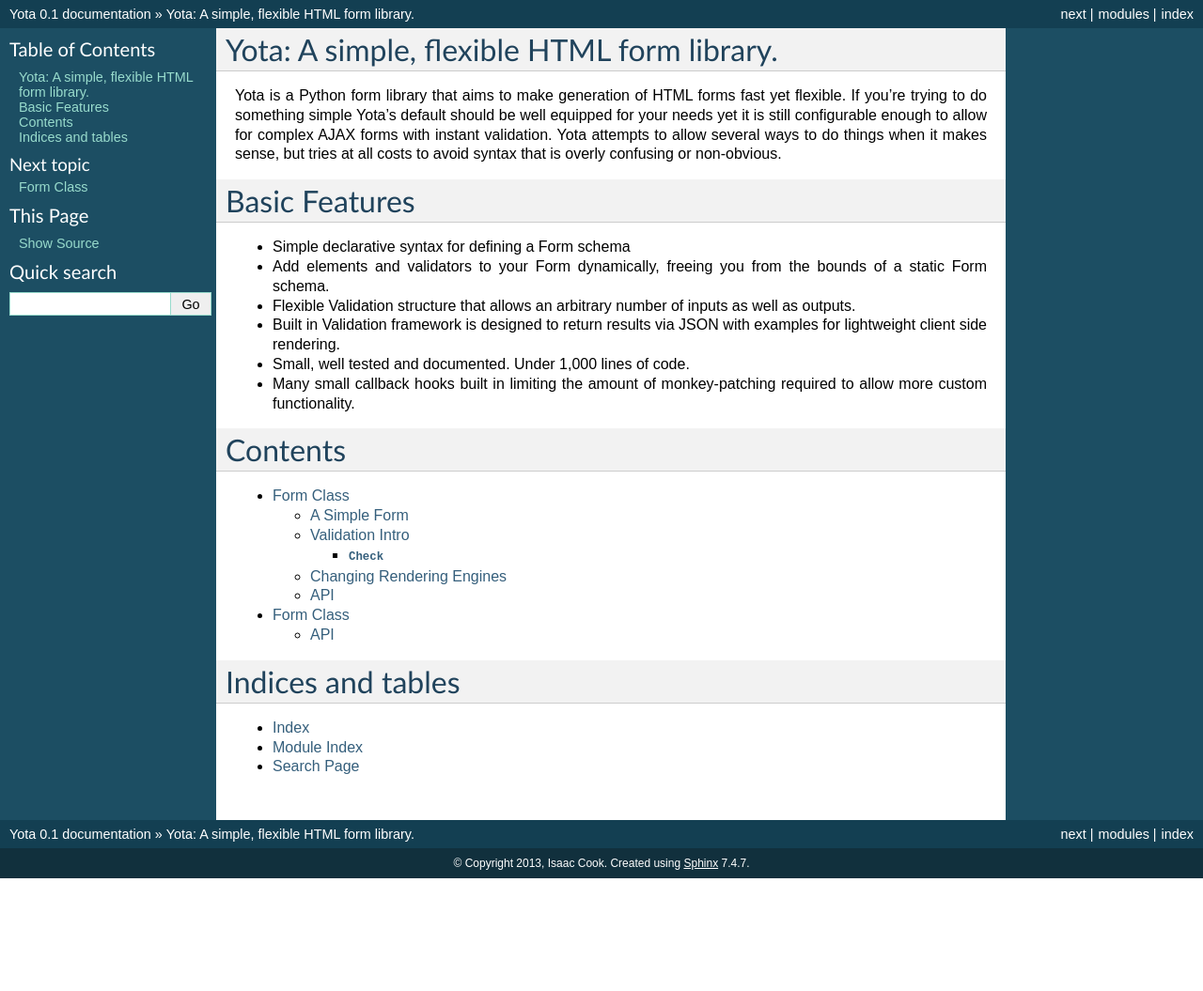
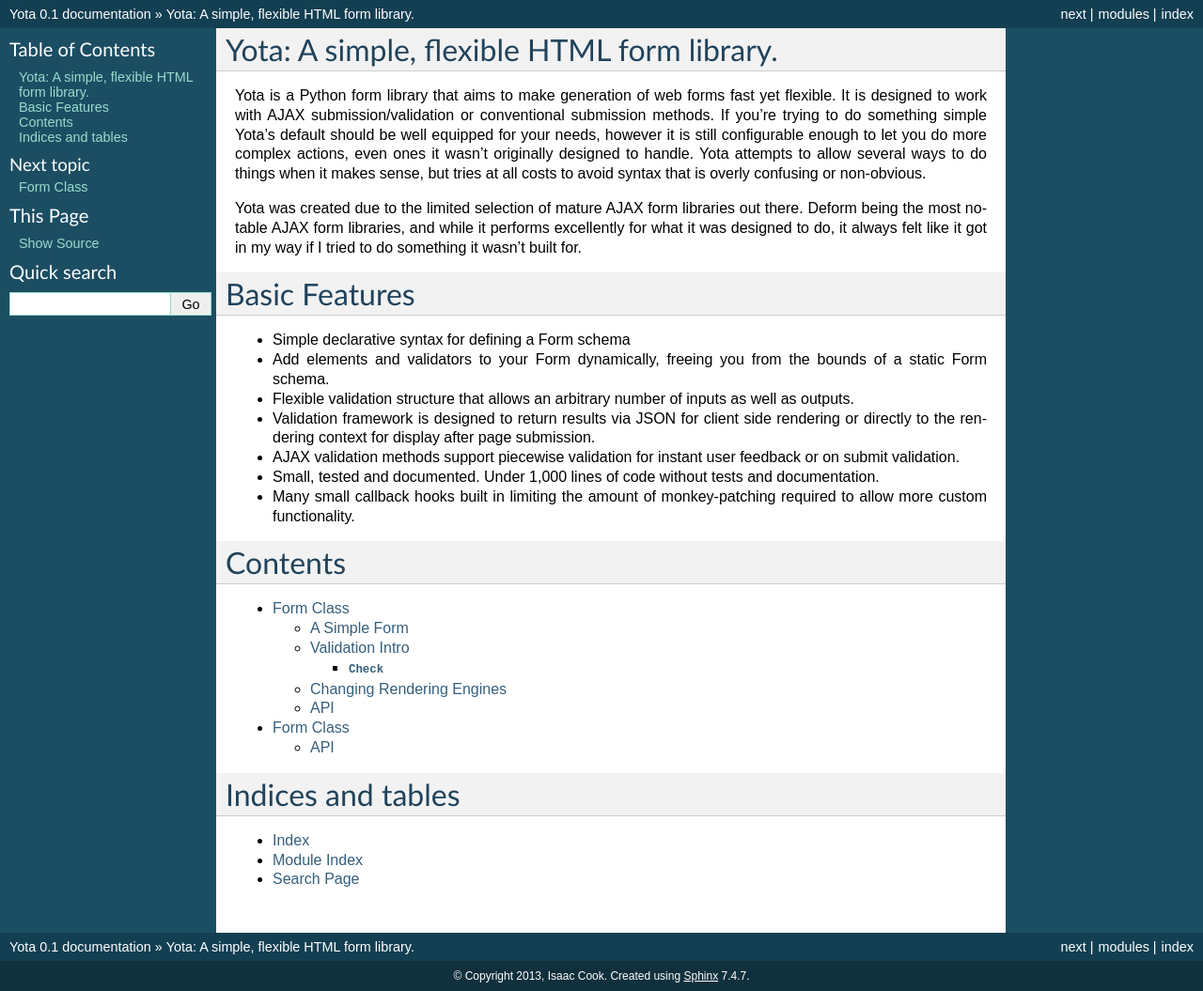
Before and after one commit to icook/yota, a Sphinx documentation site: the page built from docs/index.rst, in a window 1280 px wide. Shown: the whole page at 94% size. Built offline with Sphinx 7.4.7, drawn with Linux system fonts in a browser that asks for light colours; before the commit the page ends 935 px from its top, so only the background shows below that.

Commit message:
Updated main docs

```diff
--- a/docs/index.rst
+++ b/docs/index.rst
@@ -6,16 +6,19 @@
 Yota: A simple, flexible HTML form library.
 ===========================================
 
-Yota is a Python form library that aims to make generation of HTML forms fast yet flexible. If you're trying to do something simple Yota's default should be well equipped for your needs yet it is still configurable enough to allow for complex AJAX forms with instant validation. Yota attempts to allow several ways to do things when it makes sense, but tries at all costs to avoid syntax that is overly confusing or non-obvious.
+Yota is a Python form library that aims to make generation of web forms fast yet flexible. It is designed to work with AJAX submission/validation or conventional submission methods. If you're trying to do something simple Yota's default should be well equipped for your needs, however it is still configurable enough to let you do more complex actions, even ones it wasn't originally designed to handle. Yota attempts to allow several ways to do things when it makes sense, but tries at all costs to avoid syntax that is overly confusing or non-obvious.
+
+Yota was created due to the limited selection of mature AJAX form libraries out there. Deform being the most notable AJAX form libraries, and while it performs excellently for what it was designed to do, it always felt like it got in my way if I tried to do something it wasn't built for.
 
 Basic Features
 ==============
 
 * Simple declarative syntax for defining a Form schema
 * Add elements and validators to your Form dynamically, freeing you from the bounds of a static Form schema.
-* Flexible Validation structure that allows an arbitrary number of inputs as well as outputs.
-* Built in Validation framework is designed to return results via JSON with examples for lightweight client side rendering.
-* Small, well tested and documented. Under 1,000 lines of code.
+* Flexible validation structure that allows an arbitrary number of inputs as well as outputs.
+* Validation framework is designed to return results via JSON for client side rendering or directly to the rendering context for display after page submission.
+* AJAX validation methods support piecewise validation for instant user feedback or on submit validation.
+* Small, tested and documented. Under 1,000 lines of code without tests and documentation.
 * Many small callback hooks built in limiting the amount of monkey-patching required to allow more custom functionality.
 
 Contents
```
